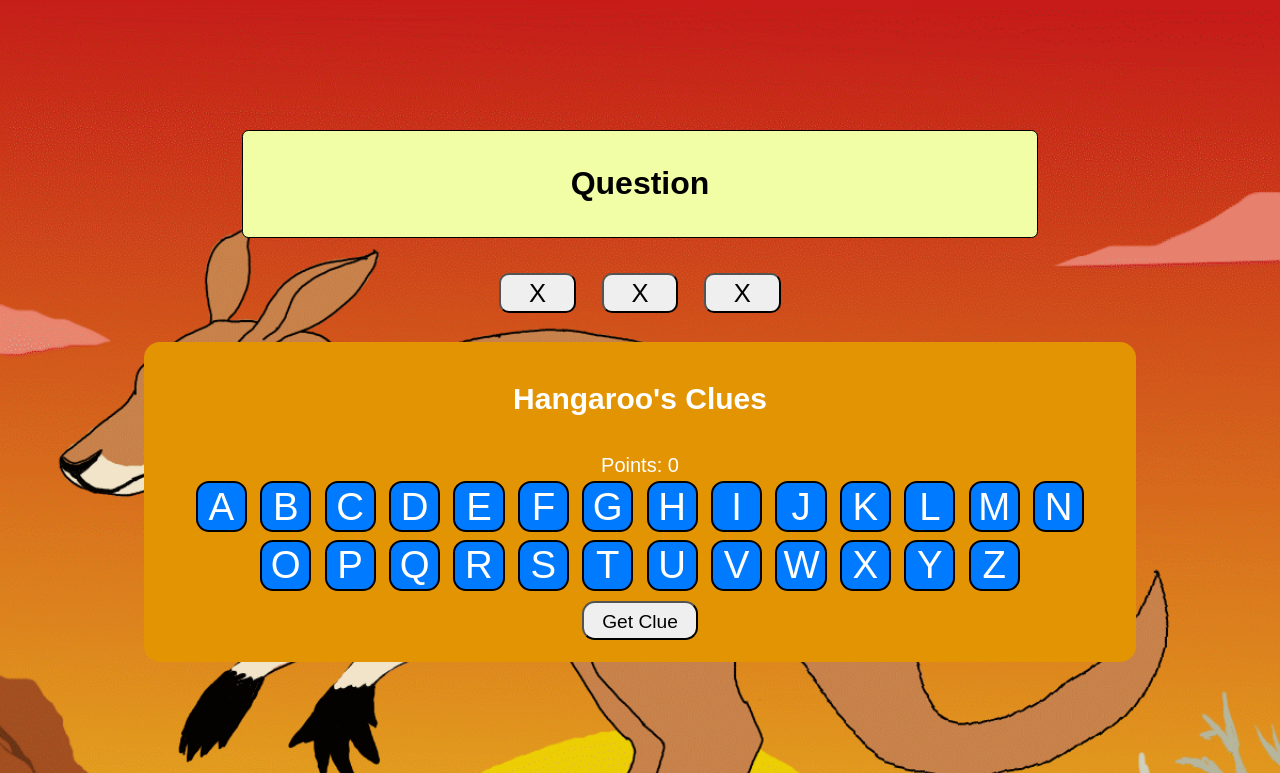
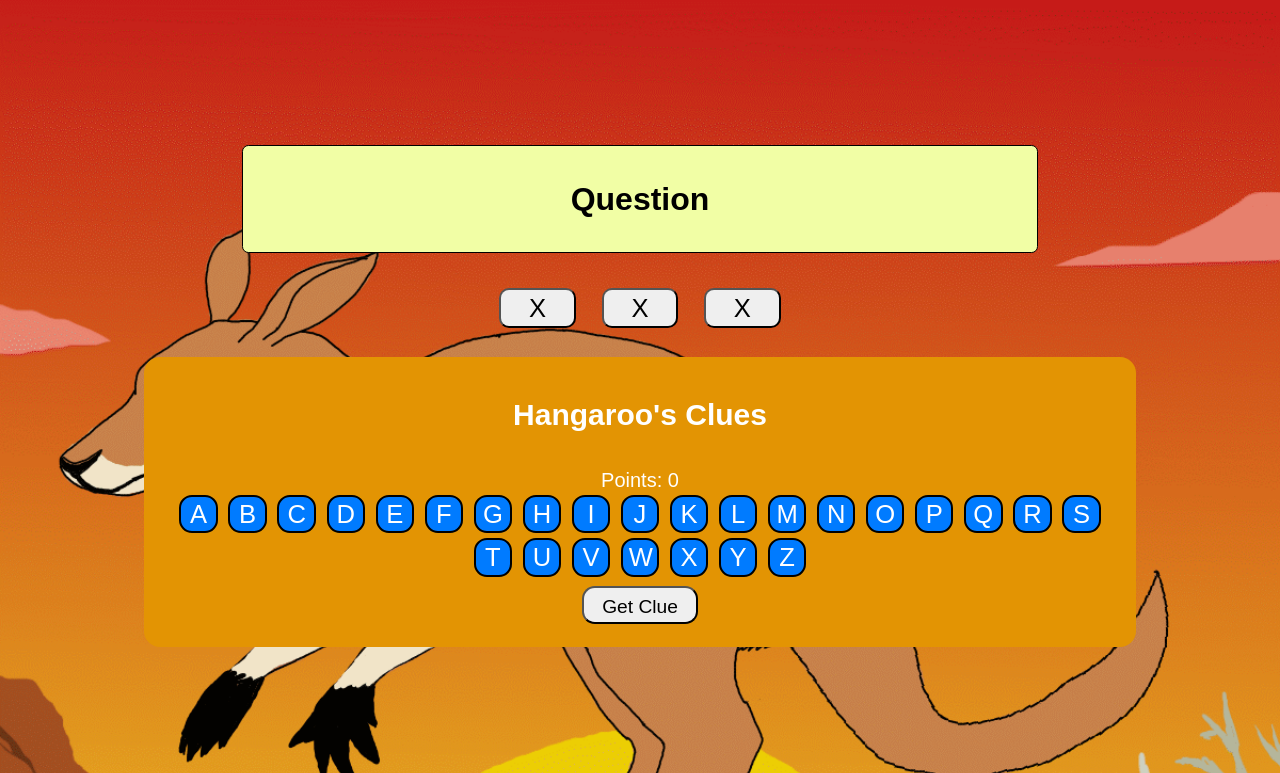
Before and after one commit to HangarooActivity/HangarooActivity.github.io, a PHP site: page / in a window 1280 px wide. Shown: the top 773 px of the page. Run offline with PHP 8.4, Linux system fonts and the light colour scheme.

Commit message:
Update styles.css

```diff
--- a/styles.css
+++ b/styles.css
@@ -43,10 +43,10 @@ body {
     font-size: 2.5vh;
 }
 .letter-button {
-    width: 4vw;
-    height: 4vw;
-    margin: 0.3vw;
-    font-size: 3vw;
+    width: 3vw;
+    height: 3vw;
+    margin: 0.2vw;
+    font-size: 2vw;
     border-radius: 13px;
     background-color: #007bff;
     color: #fff;
```
